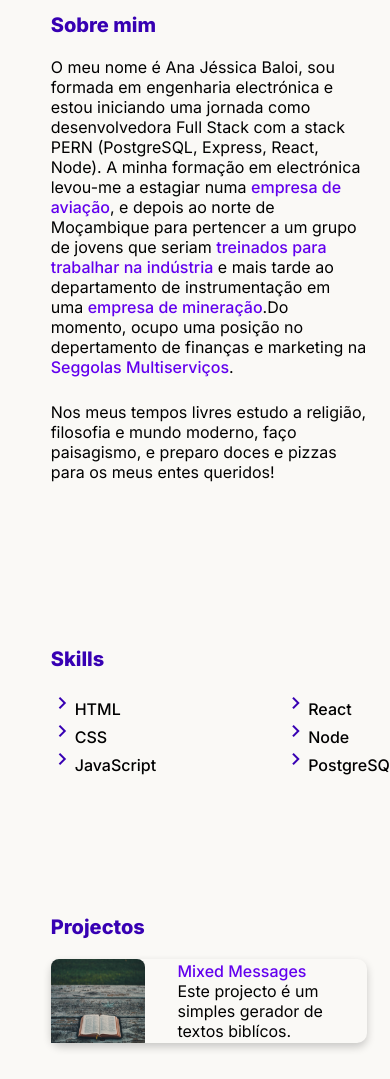
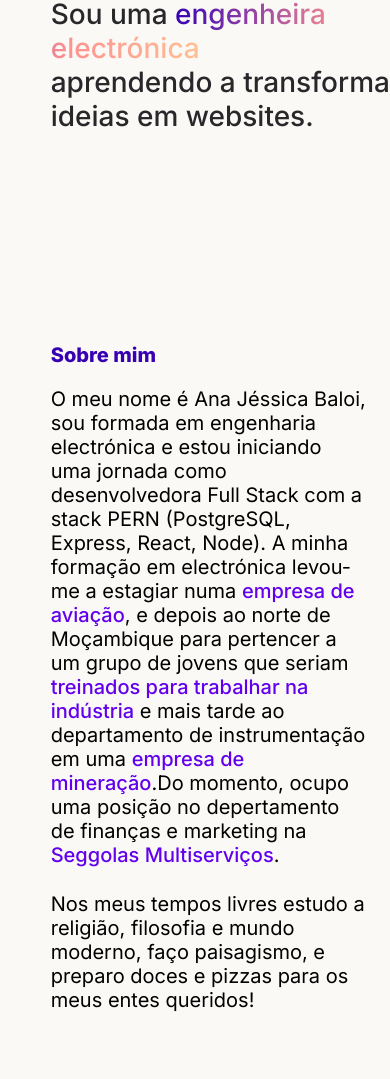
Before and after one commit to ACBaloi/Portfolio-Page, a website: page index.html in a window 390 px wide. Shown: the part 506-1585 px from the top of the page. Drawn offline with nearby package versions, Linux system fonts and the light colour scheme.

Commit message:
The Media Querie version is in its final stage

```diff
--- a/Resources/style.css
+++ b/Resources/style.css
@@ -197,18 +197,8 @@ section {
     transform:translateY(0);
 }
 
-/*
-.section-divider {
-    height: 2px;
-    background: linear-gradient(to right, #6200EE, transparent);
-    width: 80%;
-    margin: 40px auto;
-    border-radius: 1px;
-}
 
-*/
-
-.banner h1 {
+.banner h1, .about h1 {
   color: rgba(55,0,179,1);
   font-size: 2.5rem;
   font-weight: 900;
@@ -216,6 +206,7 @@ section {
   text-transform: inherit;
   width: 100%;
 }
+
 
 .banner span {
   background-image: linear-gradient(90deg, rgba(55,0,179,1) 0%, rgba(255,145,144,1) 56%, rgba(254,193,149,1) 100%);
@@ -241,11 +232,8 @@ h2, .about h2 a, #projects h2 a {
   font-weight: 500;
 }
 
-#intro {
-  color: #6200EE;
-}
 
-.about p, .intro p {
+.about p {
   color: #000;
   font-size: 1rem;
   width: 55%;
@@ -395,22 +383,25 @@ form input, form textarea {
 
   /*--Main--*/
 
-  .banner div {
-    margin-top: 170px;
-    margin-bottom: 170px;
+  section {
+    margin-top: 70px;
+    margin-bottom: 70px;
   }
 
   .banner h1 {
-    font-size: 2rem;
-    font-weight: 500;
+        font-size: 2.5rem;
+        font-weight: 500;
   }
 
   .banner p {
     display: inline;
   }
 
+  .about h1 {
+      display:none;
+  }
   .about p {
-    font-size: 1rem;
+    font-size: 1.25rem;
     width: 90%;
     margin-top: 15px;
     margin-bottom: 25px;
--- a/index.html
+++ b/index.html
@@ -55,7 +55,7 @@
     <main>
         <div class="section-divider">
             <div class="fade-in">
-                <section id="about">
+                <section>
                     <div class="banner">
                         <h1>Olá, sou <span>Ana Jéssica</span></h1>
                         <p>
@@ -63,7 +63,15 @@
                             aprendendo a transformar <br> ideias em websites.
                         </p>
                     </div>
+                </section>
+            </div>
+        </div>
+
+        <div class="section-divider">
+            <div class="fade-in">
+                 <section>
                     <div class="about">
+                        <h1>Olá, sou <span>Ana Jéssica</span></h1>
                         <h2>Sobre mim</h2>
                         <p>O meu nome é Ana Jéssica Baloi, sou formada em engenharia electrónica e estou iniciando uma jornada como desenvolvedora Full Stack com a stack PERN (PostgreSQL, Express, React, Node). A minha formação em electrónica levou-me a estagiar numa <span><a href="https://www.aeroportos.co.mz/en/" target="_blank">empresa de aviação</a></span>, e depois ao norte de Moçambique para pertencer a um grupo de jovens que seriam <span><a href="https://www.getfieldready.com/" target="_blank">treinados para trabalhar na indústria</a></span> e mais tarde ao departamento de instrumentação em uma <span><a href="https://www.kenmareresources.com/en" target="_blank">empresa de mineração</a></span>.Do momento, ocupo uma posição no depertamento de finanças e marketing na <span><a href="https://www.seggolas.co.mz/" target="_blank">Seggolas Multiserviços</a></span>.</p>
                         <p>Nos meus tempos livres estudo a religião, filosofia e mundo moderno, faço paisagismo, e preparo doces e pizzas para os meus entes queridos!</p>
```
